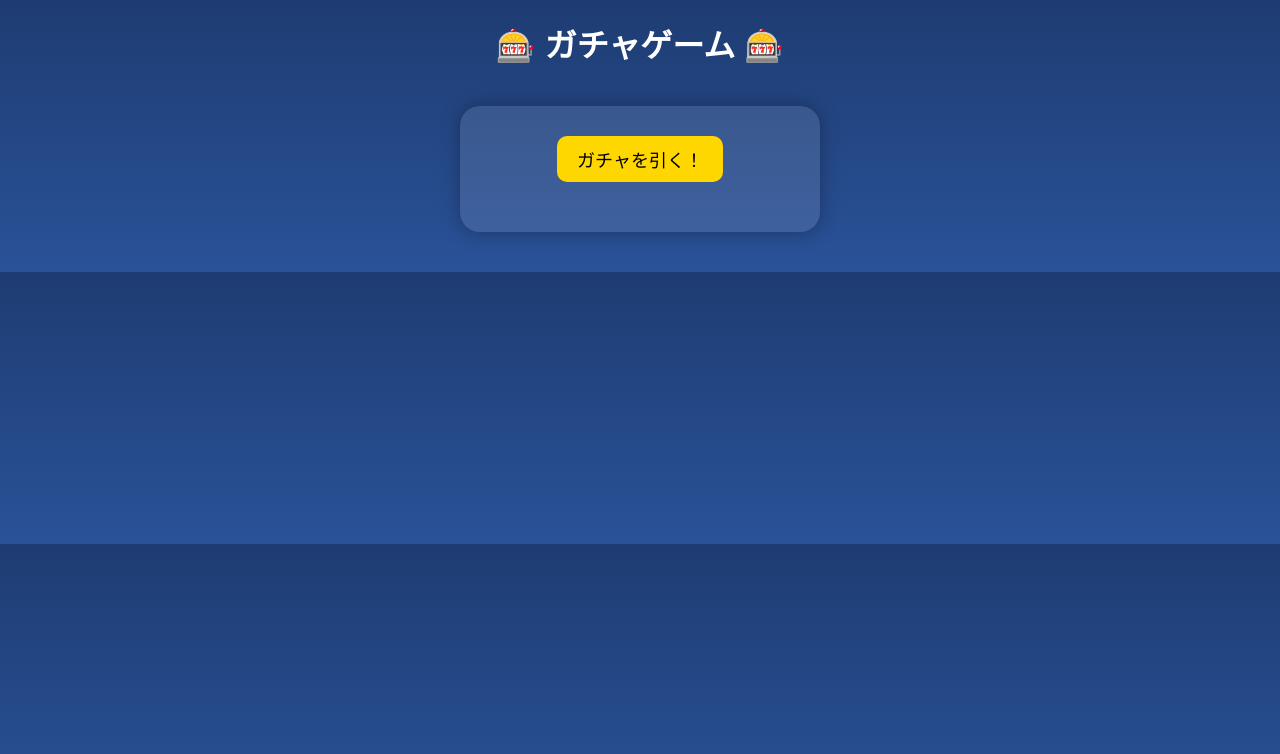
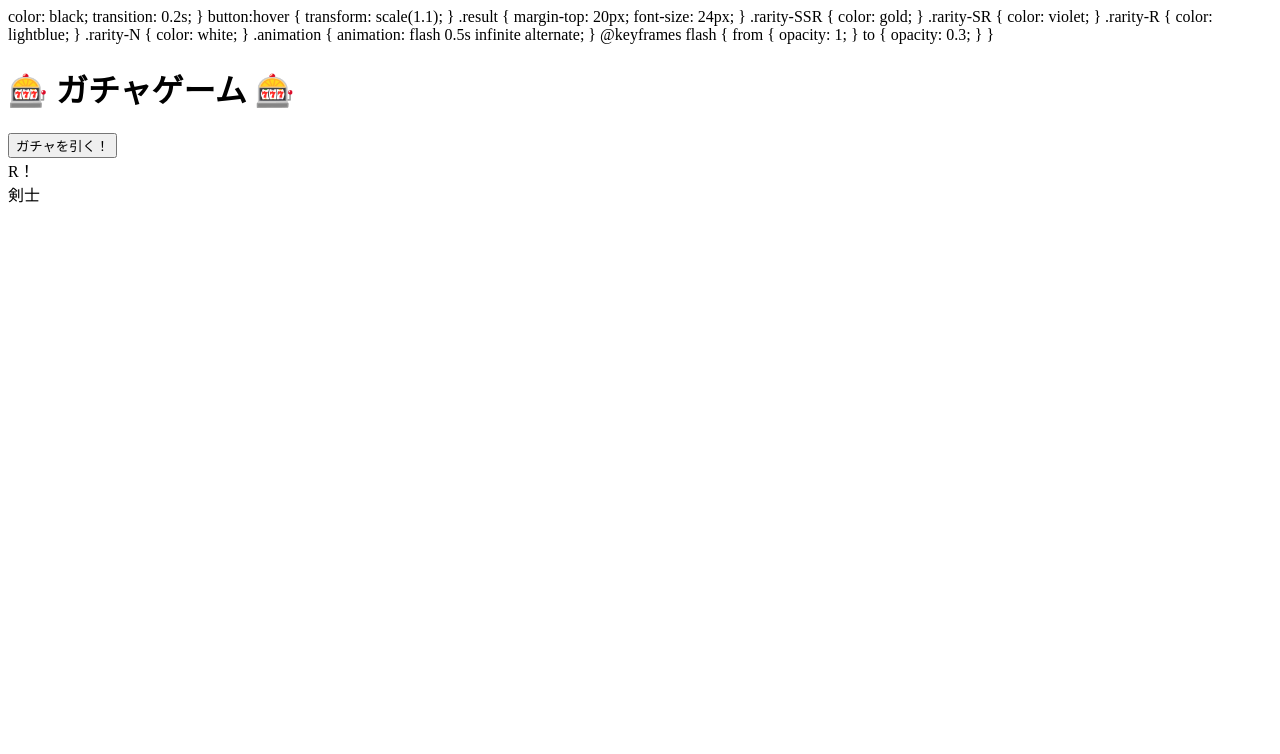
Before and after one commit to Oooooga256/Sano-Oga, a plain HTML site: page index.html in a window 1280 px wide. Both pictures are taken after a click on the button "ガチャを引く！". Drawn offline with Linux system fonts and the light colour scheme.

Commit message:
Update index.html

```diff
--- a/index.html
+++ b/index.html
@@ -1,38 +1,4 @@
 <!DOCTYPE html>
-<html lang="ja">
-<head>
-  <meta charset="UTF-8">
-  <title>ガチャゲーム</title>
-  <style>
-    body {
-      font-family: sans-serif;
-      text-align: center;
-      background: linear-gradient(to bottom, #1e3c72, #2a5298);
-      color: white;
-      margin: 0;
-      padding: 0;
-    }
-
-    h1 {
-      margin-top: 20px;
-    }
-
-    .gacha-box {
-      margin: 40px auto;
-      padding: 30px;
-      width: 300px;
-      background: rgba(255,255,255,0.1);
-      border-radius: 20px;
-      box-shadow: 0 0 20px rgba(0,0,0,0.3);
-    }
-
-    button {
-      padding: 10px 20px;
-      font-size: 18px;
-      border: none;
-      border-radius: 10px;
-      cursor: pointer;
-      background: gold;
       color: black;
       transition: 0.2s;
     }
@@ -79,4 +45,29 @@
   ];
 
   function drawGacha() {
-    const resultDiv = document
+    const resultDiv = document.getElementById("result");
+    resultDiv.innerHTML = "抽選中...";
+    resultDiv.className = "result animation";
+
+    setTimeout(() => {
+      const rand = Math.random() * 100;
+      let sum = 0;
+      let selected;
+
+      for (let c of characters) {
+        sum += c.rate;
+        if (rand <= sum) {
+          selected = c;
+          break;
+        }
+      }
+
+      resultDiv.className = "result rarity-" + selected.rarity;
+      resultDiv.innerHTML = `\n        ${selected.rarity}！<br>${selected.name}\n      `;
+
+    }, 1000);
+  }
+</script>
+
+</body>
+</html>
```
